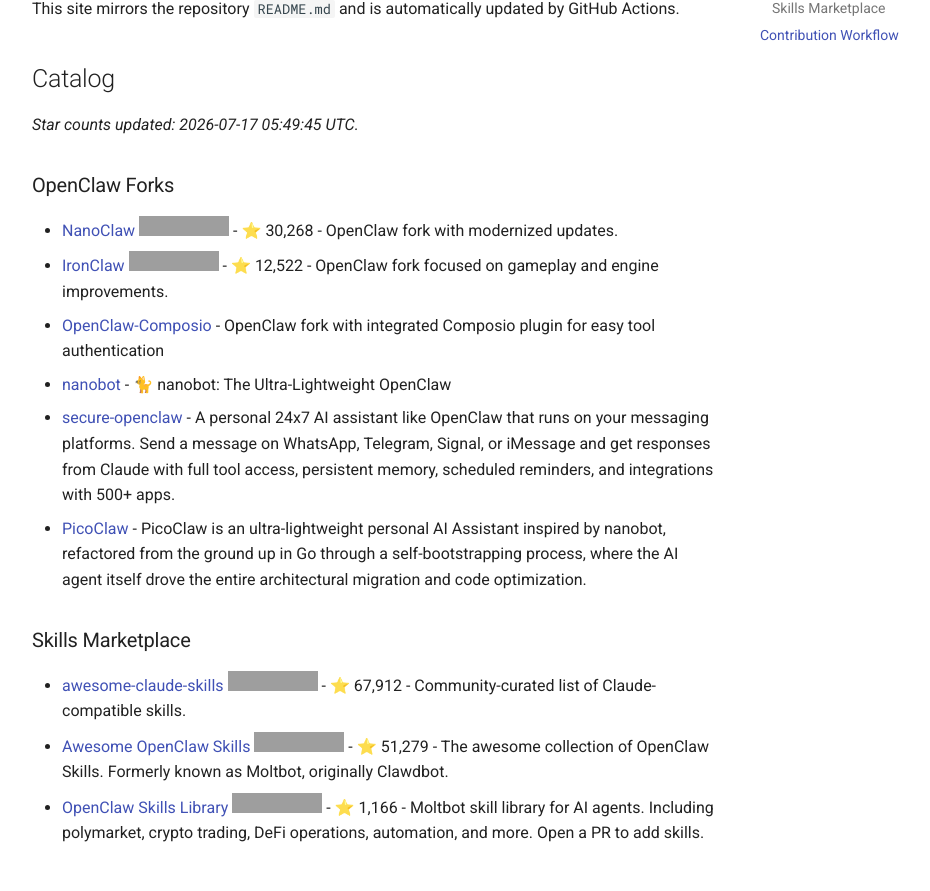
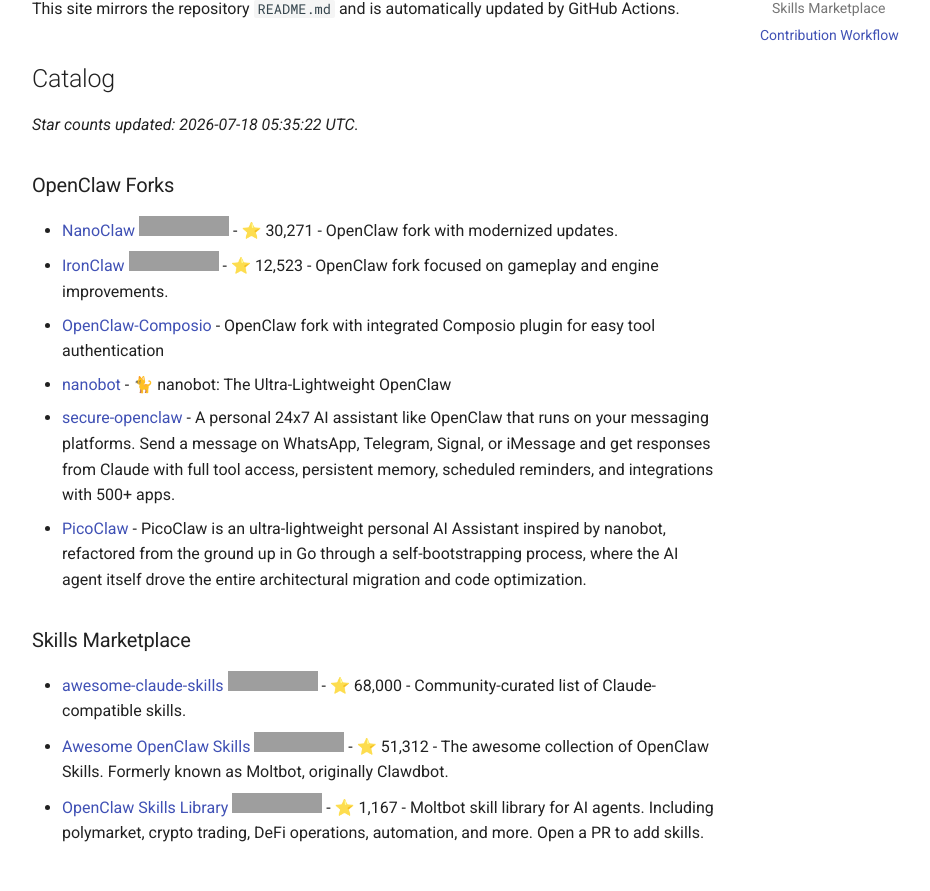
Before and after one commit to andrijdavid/awesome-claw, an MkDocs documentation site: the page built from docs/index.md, in a window 1280 px wide and 1316 px high, cut to the strip 184-1075 px from the top of the window. Shown: the whole strip, without its empty margins (264-1194 px from the left). Built offline with MkDocs 1.6.1 and Material for MkDocs 9.7.7, drawn with Linux system fonts in a browser that asks for light colours; comment, search, counter and statistics services are not loaded; grey boxes are pictures that could not be loaded.

Commit message:
chore: update repository stars

```diff
--- a/docs/index.md
+++ b/docs/index.md
@@ -6,12 +6,12 @@ This site mirrors the repository `README.md` and is automatically updated by Git
 
 <!-- BEGIN: GENERATED_REPO_LIST -->
 
-_Star counts updated: 2026-07-17 05:49:45 UTC._
+_Star counts updated: 2026-07-18 05:35:22 UTC._
 
 ### OpenClaw Forks
 
-- [NanoClaw](https://github.com/qwibitai/nanoclaw) ![GitHub Repo stars](https://img.shields.io/github/stars/qwibitai/nanoclaw?style=flat-square) - ⭐ 30,268 - OpenClaw fork with modernized updates.
-- [IronClaw](https://github.com/nearai/ironclaw) ![GitHub Repo stars](https://img.shields.io/github/stars/nearai/ironclaw?style=flat-square) - ⭐ 12,522 - OpenClaw fork focused on gameplay and engine improvements.
+- [NanoClaw](https://github.com/qwibitai/nanoclaw) ![GitHub Repo stars](https://img.shields.io/github/stars/qwibitai/nanoclaw?style=flat-square) - ⭐ 30,271 - OpenClaw fork with modernized updates.
+- [IronClaw](https://github.com/nearai/ironclaw) ![GitHub Repo stars](https://img.shields.io/github/stars/nearai/ironclaw?style=flat-square) - ⭐ 12,523 - OpenClaw fork focused on gameplay and engine improvements.
 - [OpenClaw-Composio](https://github.com/ComposioHQ/openclaw-composio) - OpenClaw fork with integrated Composio plugin for easy tool authentication
 - [nanobot](https://github.com/HKUDS/nanobot) - 🐈 nanobot: The Ultra-Lightweight OpenClaw
 - [secure-openclaw](https://github.com/ComposioHQ/secure-openclaw) - A personal 24x7 AI assistant like OpenClaw that runs on your messaging platforms. Send a message on WhatsApp, Telegram, Signal, or iMessage and get responses from Claude with full tool access, persistent memory, scheduled reminders, and integrations with 500+ apps.
@@ -19,9 +19,9 @@ _Star counts updated: 2026-07-17 05:49:45 UTC._
 
 ### Skills Marketplace
 
-- [awesome-claude-skills](https://github.com/ComposioHQ/awesome-claude-skills) ![GitHub Repo stars](https://img.shields.io/github/stars/ComposioHQ/awesome-claude-skills?style=flat-square) - ⭐ 67,912 - Community-curated list of Claude-compatible skills.
-- [Awesome OpenClaw Skills](https://github.com/VoltAgent/awesome-openclaw-skills) ![GitHub Repo stars](https://img.shields.io/github/stars/VoltAgent/awesome-openclaw-skills?style=flat-square) - ⭐ 51,279 - The awesome collection of OpenClaw Skills. Formerly known as Moltbot, originally Clawdbot.
-- [OpenClaw Skills Library](https://github.com/BankrBot/openclaw-skills) ![GitHub Repo stars](https://img.shields.io/github/stars/BankrBot/openclaw-skills?style=flat-square) - ⭐ 1,166 - Moltbot skill library for AI agents. Including polymarket, crypto trading, DeFi operations, automation, and more. Open a PR to add skills.
+- [awesome-claude-skills](https://github.com/ComposioHQ/awesome-claude-skills) ![GitHub Repo stars](https://img.shields.io/github/stars/ComposioHQ/awesome-claude-skills?style=flat-square) - ⭐ 68,000 - Community-curated list of Claude-compatible skills.
+- [Awesome OpenClaw Skills](https://github.com/VoltAgent/awesome-openclaw-skills) ![GitHub Repo stars](https://img.shields.io/github/stars/VoltAgent/awesome-openclaw-skills?style=flat-square) - ⭐ 51,312 - The awesome collection of OpenClaw Skills. Formerly known as Moltbot, originally Clawdbot.
+- [OpenClaw Skills Library](https://github.com/BankrBot/openclaw-skills) ![GitHub Repo stars](https://img.shields.io/github/stars/BankrBot/openclaw-skills?style=flat-square) - ⭐ 1,167 - Moltbot skill library for AI agents. Including polymarket, crypto trading, DeFi operations, automation, and more. Open a PR to add skills.
 
 <!-- END: GENERATED_REPO_LIST -->
 
```
Also changed, not shown: README.md (+6 -6 lines).
